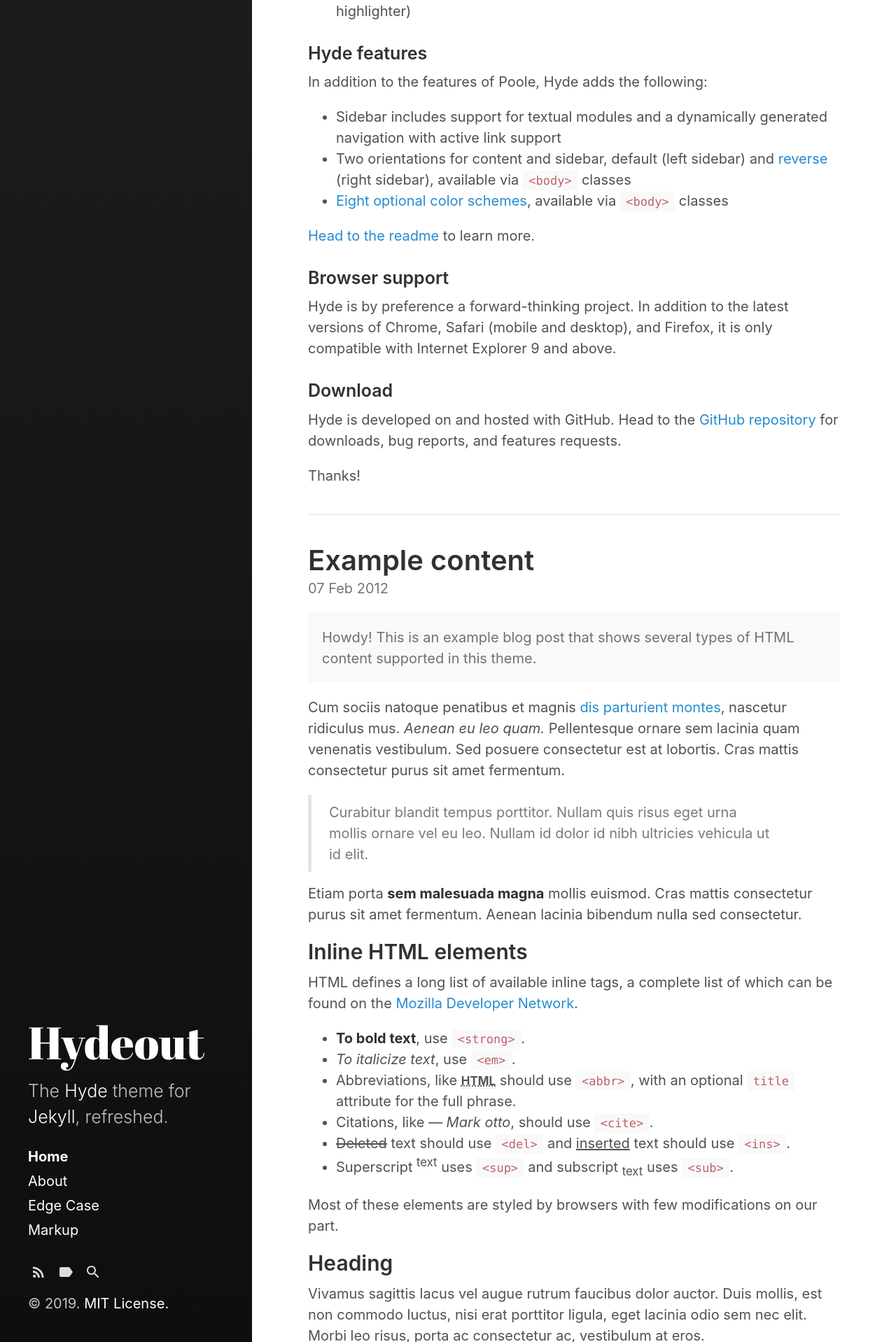
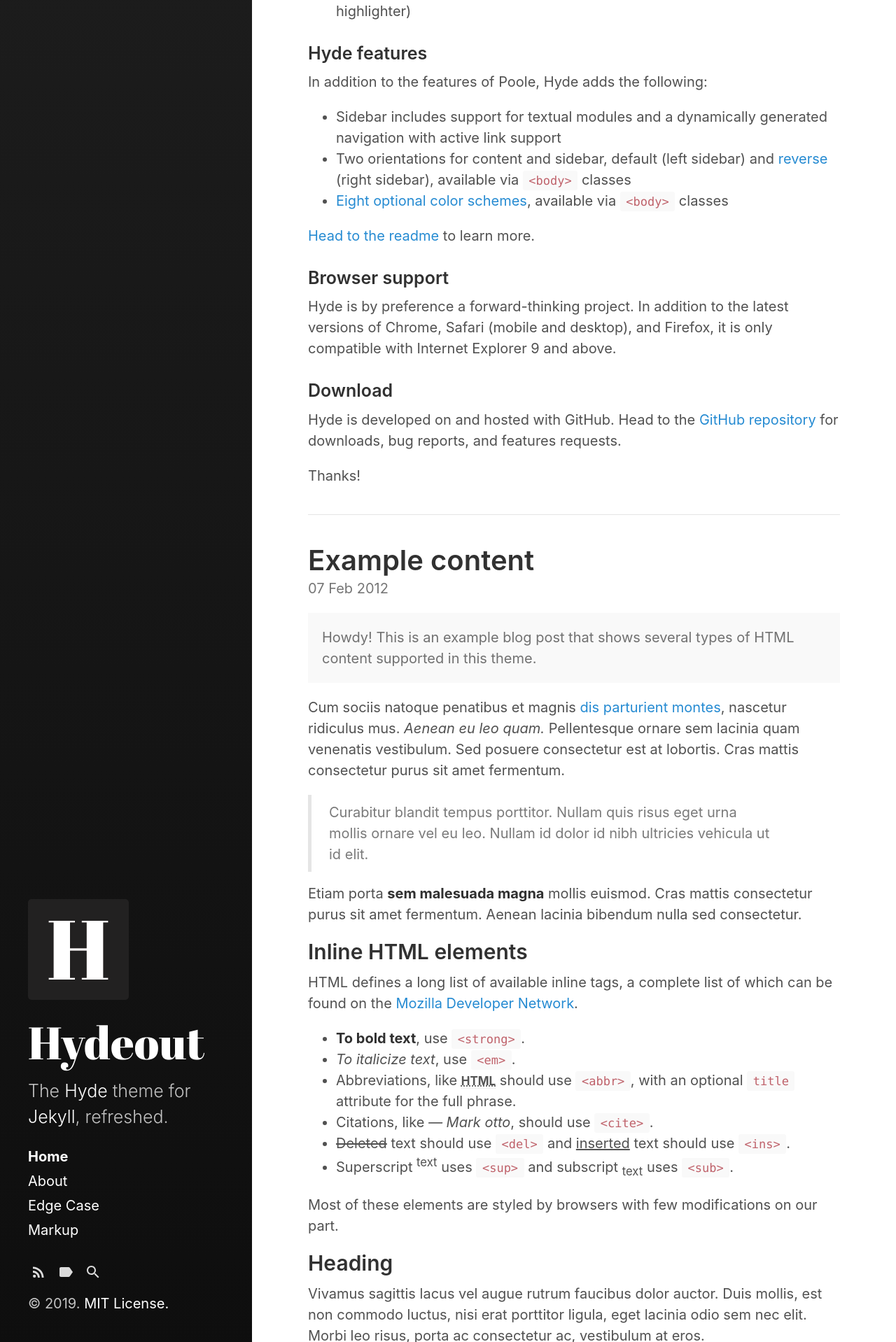
Before and after one commit to Budhaditya1/budhaditya1.github.io, a Jekyll site: the page built from index.html, in a window 1280 px wide. Shown: the part 3082-5000 px from the top of the page at 70% size. Built offline with Jekyll 4.4.1, drawn with Linux system fonts in a browser that asks for light colours; the list of posts is cut into pages by our own code.

Commit message:
Update sidebar.html

```diff
--- a/_includes/sidebar.html
+++ b/_includes/sidebar.html
@@ -1,5 +1,6 @@
 <div id="sidebar">
   <header>
+    <img src="favicon.png">
     <{% if page.layout == "index" %}h1{% else %}div{% endif %} class="site-title">
       <a href="{{ "/" | relative_url }}">
         {% unless page.url == "/" %}
```
